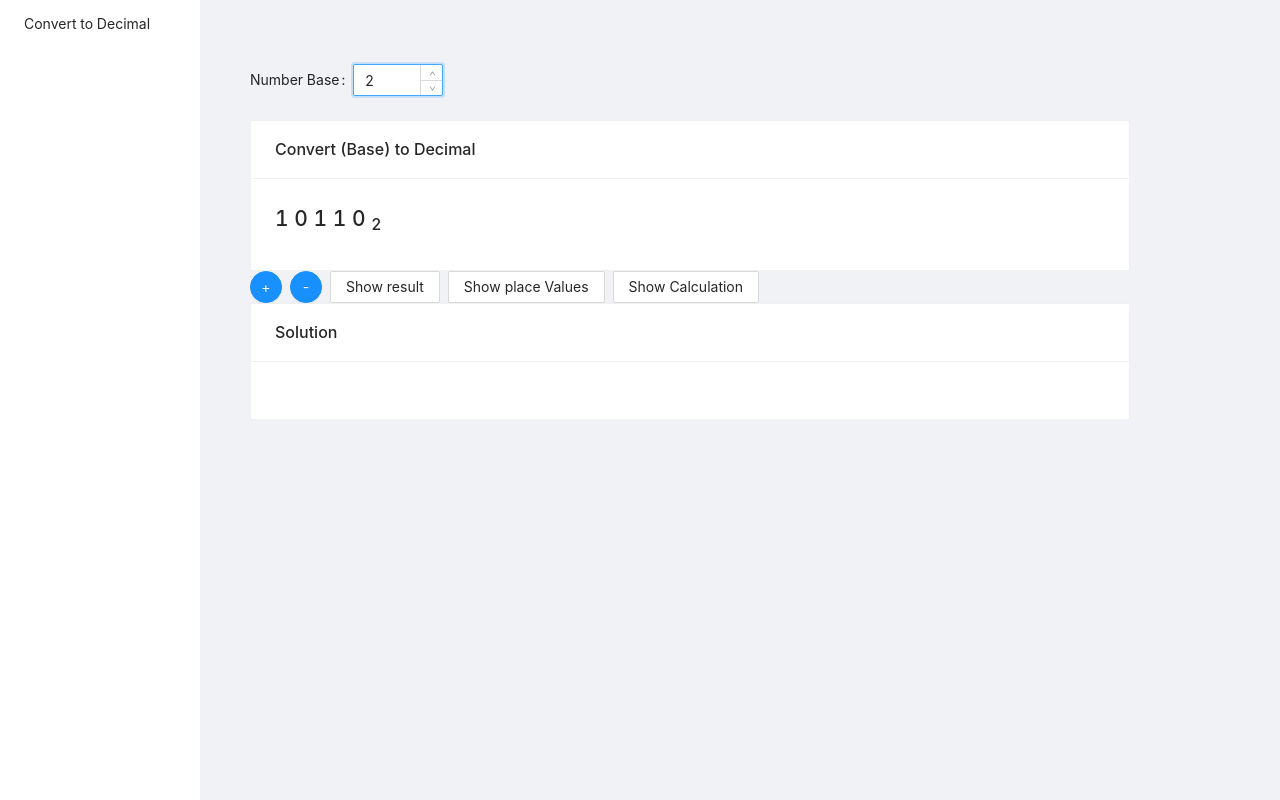
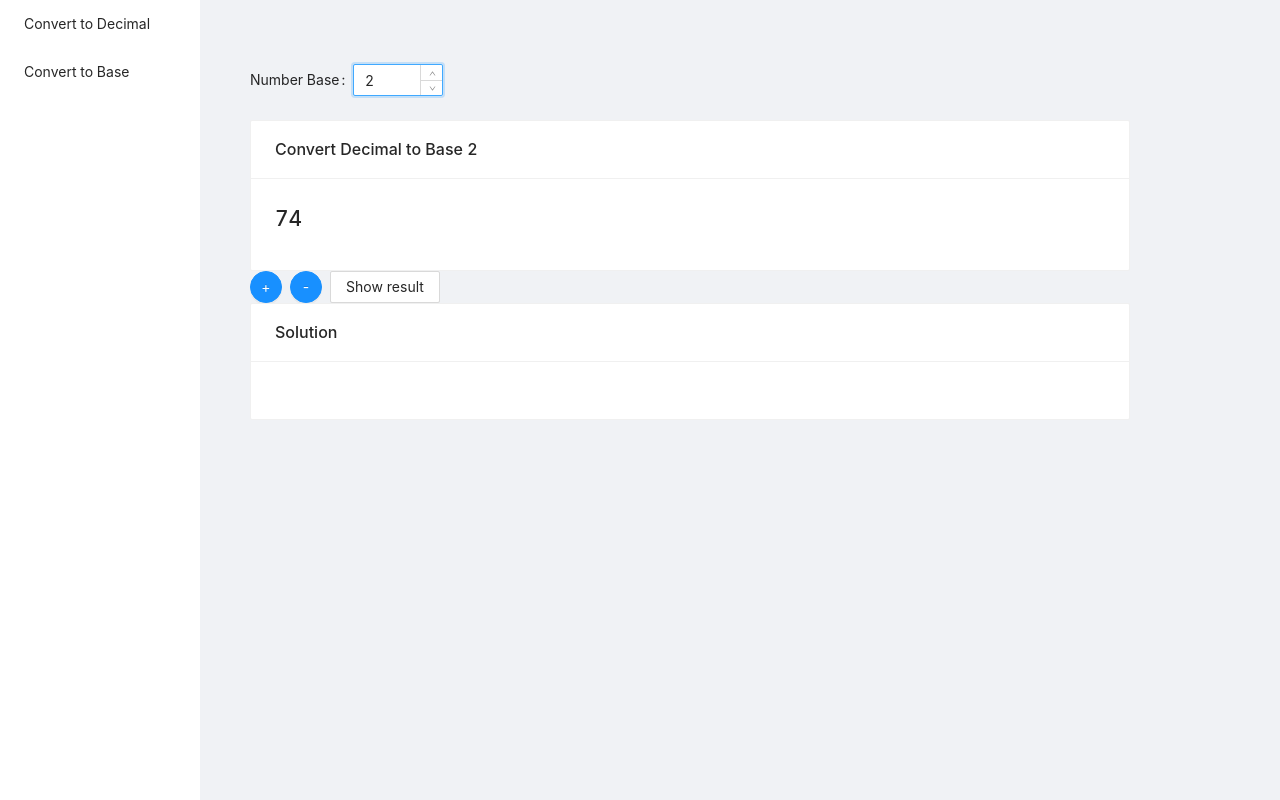
Before and after one commit to jarrodmedrano/binary-quiz, a React (Create React App) app: page /decimal-to-base in a window 1280 px wide. Built offline with nearby package versions, Linux system fonts and the light colour scheme.

Commit message:
adding Decimal to Base route

```diff
--- a/src/App.tsx
+++ b/src/App.tsx
@@ -2,6 +2,7 @@ import { Layout, Menu } from 'antd';
 import React from 'react';
 import { BrowserRouter, Link, Route, Switch } from 'react-router-dom';
 import './App.css';
+import DecimalToBase from './components/DecimalToBase/DecimalToBase';
 import ToDecimal from './components/ToDecimal/ToDecimal';
 const { Header, Content, Footer, Sider } = Layout;
 
@@ -18,12 +19,20 @@ function App() {
             <Menu.Item key="1">
               <Link to="/">Convert to Decimal</Link>
             </Menu.Item>
+            <Menu.Item key="2">
+              <Link to="/decimal-to-base/">Convert to Base</Link>
+            </Menu.Item>
           </Menu>
         </Sider>
         <Switch>
-          <Route path="/">
+          <Route path="/" exact={true}>
             <Content style={{ padding: '0 50px' }}>
               <ToDecimal />
+            </Content>
+          </Route>
+          <Route path="/decimal-to-base/" exact={true}>
+            <Content style={{ padding: '0 50px' }}>
+              <DecimalToBase />
             </Content>
           </Route>
         </Switch>
--- /dev/null
+++ b/src/components/DecimalToBase/DecimalToBase.tsx
@@ -0,0 +1,114 @@
+import { Button, Card, Col, Form, InputNumber, Layout, Row, Space } from 'antd';
+import React, { useEffect, useState } from 'react';
+import './DecimalToBase.css';
+const { Header } = Layout;
+
+interface IPlaceValue {
+  placeValue: number;
+  digit: string;
+}
+
+function DecimalToBase() {
+  const [numberBase, setNumberBase] = useState<number>(2);
+  const [digits, setDigits] = useState<number>(2);
+  const [decimal, setDecimal] = useState<number>(0);
+  const [solution, setSolution] = useState<string>('');
+  const [showSolution, setShowSolution] = useState<boolean>(false);
+  const [showSum, setShowSum] = useState<boolean>(false);
+
+  function onBaseChange(val: number): void {
+    setNumberBase(val);
+  }
+
+  function generateRandomDecimal(digs: number): void {
+    let dec = '';
+    for (let i = 0; i < digs; i++) {
+      dec += Math.floor(Math.random() * (9 - 1) + 1);
+    }
+    setDecimal(Number(dec));
+  }
+
+  function decimalToBase(dec: number, sol: string): void {
+    if (dec <= 0) {
+      setSolution(sol);
+      return;
+    }
+    const result = Math.floor(dec / numberBase);
+    let rem = (dec - (numberBase * result)).toString();
+    rem += sol;
+    return decimalToBase(result, rem);
+  }
+
+  useEffect(() => {
+    decimalToBase(decimal, '');
+  }, [decimal]);
+
+  useEffect(() => {
+    generateRandomDecimal(digits);
+  }, [digits]);
+
+  const decrement = React.useCallback(() => {
+    if (digits > 1) {
+      setDigits(() => digits - 1);
+    }
+  }, [digits]);
+
+  const increment = React.useCallback(() => {
+    setDigits(() => digits + 1);
+  }, [digits]);
+
+  const toggleSum = React.useCallback(() => {
+    setShowSum(!showSum);
+  }, [showSum]);
+
+  return (
+    <div className="BinaryToDecimal">
+      <Header style={{ background: 'transparent' }} />
+      <Row gutter={[16, 16]}>
+        <Col span={24}>
+          <Form.Item label="Number Base">
+            <InputNumber
+              name="base"
+              min={1}
+              max={100}
+              defaultValue={numberBase}
+              onChange={onBaseChange}
+              autoFocus={true}
+            />
+          </Form.Item>
+        </Col>
+      </Row>
+      <Row gutter={[16, 16]}>
+        <Col span={24}>
+          <Card
+            title={`Convert Decimal to Base ${numberBase}`}
+          >
+            <h2>{decimal}</h2>
+          </Card>
+        </Col>
+      </Row>
+      <Row gutter={[16, 16]}>
+        <Col span={24}>
+          <Space>
+            <Button type="primary" shape="circle" onClick={increment}>+</Button>
+            <Button type="primary" shape="circle" onClick={decrement}>-</Button>
+            <Button onClick={toggleSum}>
+              {showSum ? 'Hide result' : 'Show result'}
+            </Button>
+          </Space>
+        </Col>
+      </Row>
+      <Row gutter={[16, 16]}>
+        <Col span={24}>
+          <Card
+            title="Solution"
+          >
+            <h2 className="success">{showSum ? solution : null}</h2>
+          </Card>
+        </Col>
+      </Row>
+    </div>
+  );
+}
+
+export default DecimalToBase;
--- a/src/components/ToDecimal/ToDecimal.tsx
+++ b/src/components/ToDecimal/ToDecimal.tsx
@@ -122,6 +122,7 @@ function ToDecimal() {
 
   return (
     <div className="BinaryToDecimal">
+
       <Header style={{ background: 'transparent' }} />
       <Row gutter={[16, 16]}>
         <Col span={24}>
@@ -140,7 +141,7 @@ function ToDecimal() {
       <Row gutter={[16, 16]}>
         <Col span={24}>
           <Card
-            title="Convert (Base) to Decimal"
+            title={`Convert Base ${numberBase} to Decimal`}
           >
             <h2>{renderedString}<sub>{numberBase}</sub></h2>
           </Card>
```
Also changed, not shown: package.json (+2 -7 lines), tsconfig.prod.json (added, +35 -0 lines), src/components/DecimalToBase/DecimalToBase.css (added).
